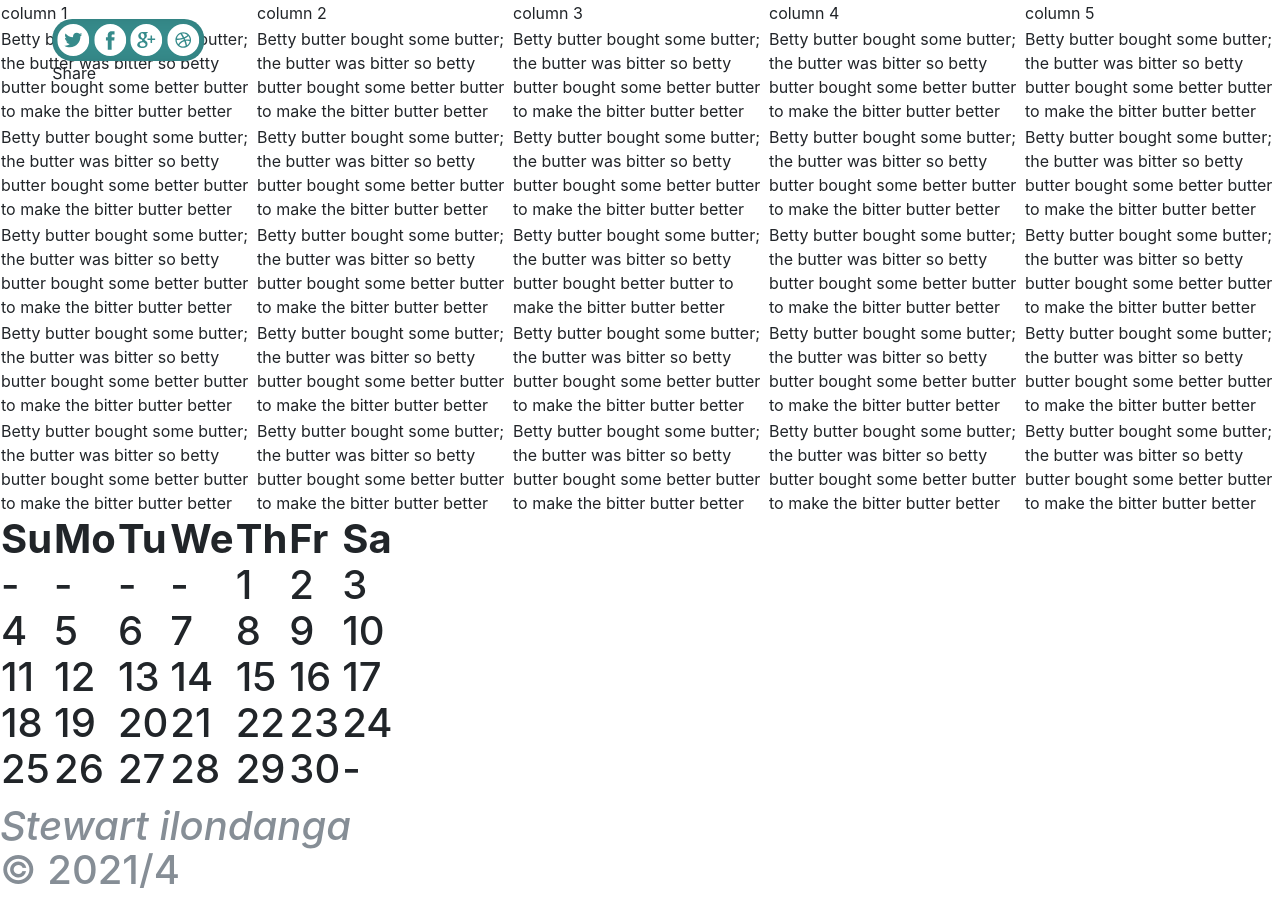
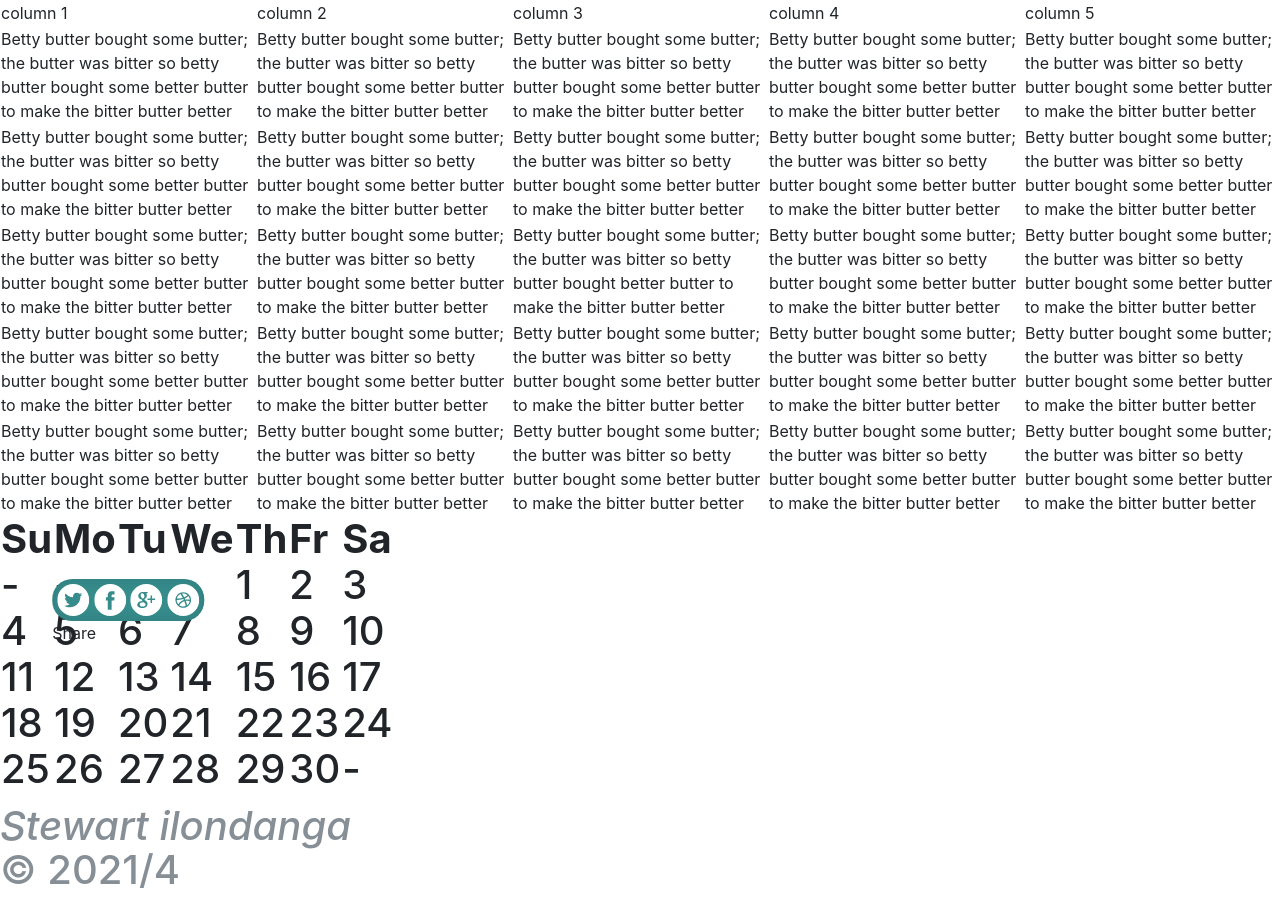
Before and after one commit to stewilondanga/magnify-hover, a plain HTML site: page index.html in a window 1280 px wide. Drawn offline with nearby package versions, Linux system fonts and the light colour scheme.

Commit message:
add css/styles.css

```diff
--- a/css/styles.css
+++ b/css/styles.css
@@ -16,7 +16,7 @@
   display: inline-block;
   height: 42px;
   position: absolute;
-  top: 5%;
+  top: 75%;
   transform: translateY(-50%) translateX(-50%);
   -webkit-transform: translateY(-50%) translateX(-50%);
   -moz-transform: translateY(-50%) translateX(-50%);
```
